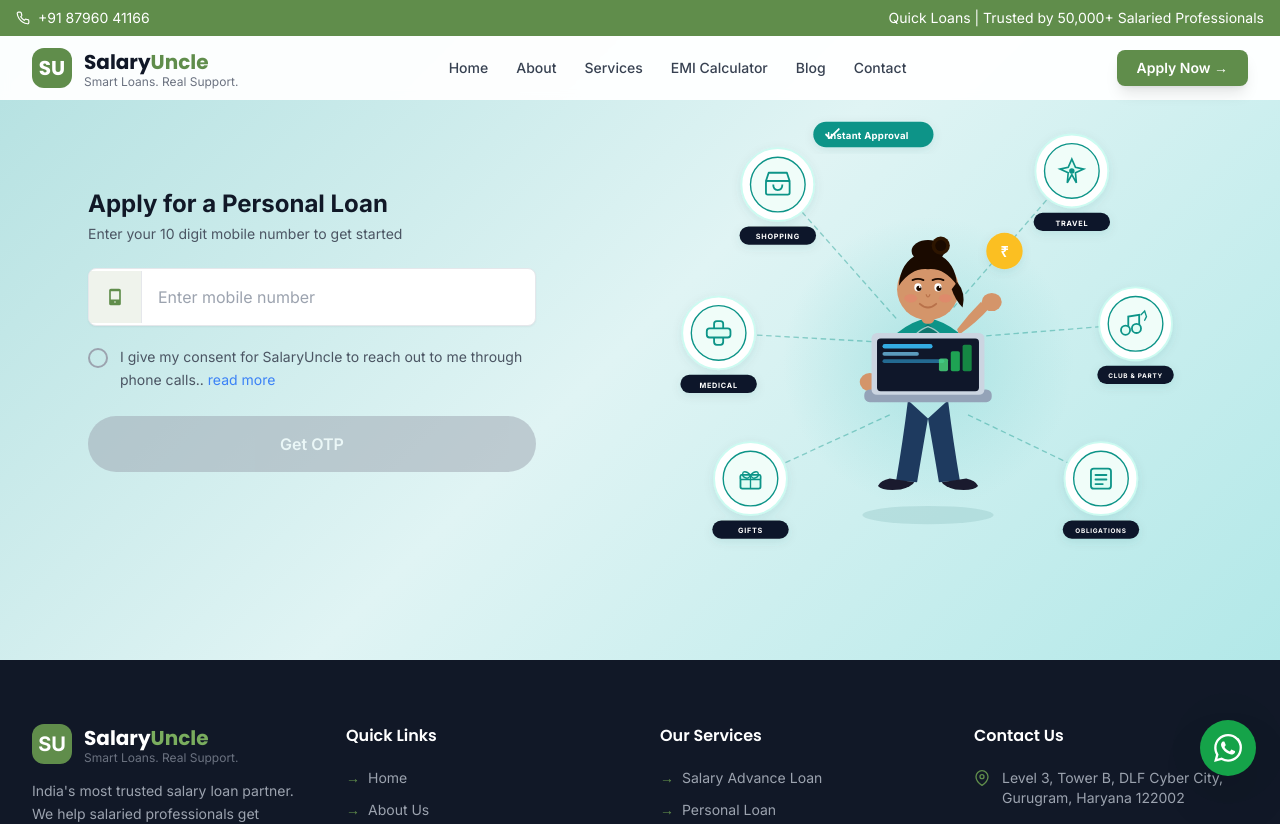
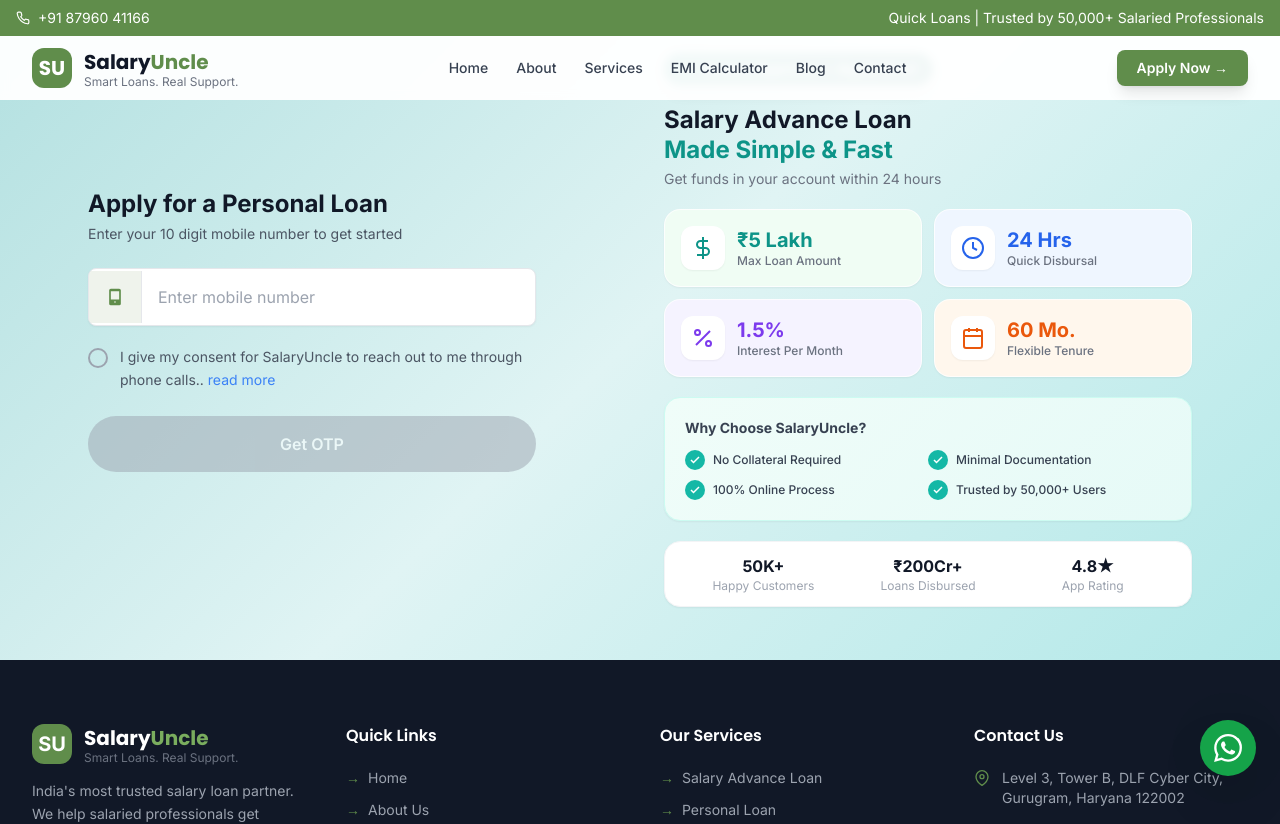
Before and after one commit to lakshaymehra-pixel/Salaryuncle, a React (Vite) app: page /apply in a window 1280 px wide. Shown: the top 824 px of the page. Built offline with nearby package versions, Linux system fonts and the light colour scheme.

Commit message:
feat: replace SVG graphic with attractive stats cards, features checklist, trust bar on apply page

```diff
--- a/src/pages/Apply.jsx
+++ b/src/pages/Apply.jsx
@@ -3,169 +3,96 @@
 import toast from 'react-hot-toast';
 
 // ── Right side graphic ────────────────────────────────────
-function NodeIcon({ id, cx, cy }) {
-  const s = 13; // icon half-size
-  switch(id) {
-    case 'shopping': return (
-      <g>
-        <path d={`M${cx-s} ${cy-4} L${cx-s+3} ${cy-s} L${cx+s-3} ${cy-s} L${cx+s} ${cy-4} Z`} stroke="#0d9488" strokeWidth="2" fill="none" strokeLinejoin="round"/>
-        <rect x={cx-s} y={cy-4} width={s*2} height={s+2} rx="2" stroke="#0d9488" strokeWidth="2" fill="none"/>
-        <path d={`M${cx-5} ${cy} Q${cx-5} ${cy+6} ${cx} ${cy+6} Q${cx+5} ${cy+6} ${cx+5} ${cy}`} stroke="#0d9488" strokeWidth="2" fill="none"/>
-      </g>
-    );
-    case 'travel': return (
-      <g>
-        <path d={`M${cx} ${cy-s} L${cx+4} ${cy-4} L${cx+s} ${cy-2} L${cx+4} ${cy+2} L${cx+5} ${cy+s} L${cx} ${cy+4} L${cx-5} ${cy+s} L${cx-4} ${cy+2} L${cx-s} ${cy-2} L${cx-4} ${cy-4} Z`} stroke="#0d9488" strokeWidth="1.8" fill="#e0fdf4"/>
-        <circle cx={cx} cy={cy} r="3" fill="#0d9488"/>
-      </g>
-    );
-    case 'medical': return (
-      <g>
-        <rect x={cx-5} y={cy-s} width="10" height={s*2} rx="3" fill="#e0fdf4" stroke="#0d9488" strokeWidth="2"/>
-        <rect x={cx-s} y={cy-5} width={s*2} height="10" rx="3" fill="#e0fdf4" stroke="#0d9488" strokeWidth="2"/>
-      </g>
-    );
-    case 'club': return (
-      <g>
-        <path d={`M${cx-8} ${cy+4} L${cx-8} ${cy-8} L${cx+4} ${cy-10} L${cx+4} ${cy+2}`} stroke="#0d9488" strokeWidth="2" fill="none"/>
-        <circle cx={cx-11} cy={cy+7} r="5" stroke="#0d9488" strokeWidth="2" fill="#e0fdf4"/>
-        <circle cx={cx+1} cy={cy+5} r="5" stroke="#0d9488" strokeWidth="2" fill="#e0fdf4"/>
-        <path d={`M${cx+6} ${cy-10} L${cx+10} ${cy-14} L${cx+12} ${cy-8} L${cx+10} ${cy-4}`} stroke="#0d9488" strokeWidth="1.5" strokeLinecap="round" fill="none"/>
-      </g>
-    );
-    case 'gifts': return (
-      <g>
-        <rect x={cx-s+2} y={cy-4} width={(s-2)*2} height={s+2} rx="2" stroke="#0d9488" strokeWidth="2" fill="#e0fdf4"/>
-        <rect x={cx-s+2} y={cy-4} width={(s-2)*2} height="5" rx="1" stroke="#0d9488" strokeWidth="1.5" fill="#ccfbf1"/>
-        <line x1={cx} y1={cy-4} x2={cx} y2={cy+s-2} stroke="#0d9488" strokeWidth="1.5"/>
-        <path d={`M${cx} ${cy-4} Q${cx-5} ${cy-9} ${cx-8} ${cy-7} Q${cx-10} ${cy-3} ${cx-6} ${cy-1} Q${cx-2} ${cy+1} ${cx} ${cy-4}`} stroke="#0d9488" strokeWidth="1.5" fill="none"/>
-        <path d={`M${cx} ${cy-4} Q${cx+5} ${cy-9} ${cx+8} ${cy-7} Q${cx+10} ${cy-3} ${cx+6} ${cy-1} Q${cx+2} ${cy+1} ${cx} ${cy-4}`} stroke="#0d9488" strokeWidth="1.5" fill="none"/>
-      </g>
-    );
-    case 'obligations': return (
-      <g>
-        <rect x={cx-s+2} y={cy-s+2} width={(s-2)*2} height={(s-2)*2} rx="3" stroke="#0d9488" strokeWidth="2" fill="#e0fdf4"/>
-        <line x1={cx-6} y1={cy-4} x2={cx+6} y2={cy-4} stroke="#0d9488" strokeWidth="2" strokeLinecap="round"/>
-        <line x1={cx-6} y1={cy+1} x2={cx+6} y2={cy+1} stroke="#0d9488" strokeWidth="2" strokeLinecap="round"/>
-        <line x1={cx-6} y1={cy+6} x2={cx+2} y2={cy+6} stroke="#0d9488" strokeWidth="2" strokeLinecap="round"/>
-      </g>
-    );
-    default: return null;
-  }
-}
+function RightGraphic() {
+  const stats = [
+    { value: '₹5 Lakh', label: 'Max Loan Amount', color: '#0d9488', bg: '#f0fdf4', icon: (
+      <svg viewBox="0 0 24 24" className="w-6 h-6" fill="none" stroke="#0d9488" strokeWidth="2"><line x1="12" y1="1" x2="12" y2="23"/><path d="M17 5H9.5a3.5 3.5 0 000 7h5a3.5 3.5 0 010 7H6"/></svg>
+    )},
+    { value: '24 Hrs', label: 'Quick Disbursal', color: '#2563eb', bg: '#eff6ff', icon: (
+      <svg viewBox="0 0 24 24" className="w-6 h-6" fill="none" stroke="#2563eb" strokeWidth="2"><circle cx="12" cy="12" r="10"/><polyline points="12 6 12 12 16 14"/></svg>
+    )},
+    { value: '1.5%', label: 'Interest Per Month', color: '#7c3aed', bg: '#f5f3ff', icon: (
+      <svg viewBox="0 0 24 24" className="w-6 h-6" fill="none" stroke="#7c3aed" strokeWidth="2"><line x1="19" y1="5" x2="5" y2="19"/><circle cx="6.5" cy="6.5" r="2.5"/><circle cx="17.5" cy="17.5" r="2.5"/></svg>
+    )},
+    { value: '60 Mo.', label: 'Flexible Tenure', color: '#ea580c', bg: '#fff7ed', icon: (
+      <svg viewBox="0 0 24 24" className="w-6 h-6" fill="none" stroke="#ea580c" strokeWidth="2"><rect x="3" y="4" width="18" height="18" rx="2"/><line x1="16" y1="2" x2="16" y2="6"/><line x1="8" y1="2" x2="8" y2="6"/><line x1="3" y1="10" x2="21" y2="10"/></svg>
+    )},
+  ];
 
-function RightGraphic() {
-  const nodes = [
-    { id:'shopping',    cx: 125, cy: 105, label: 'SHOPPING',    lx: 255, ly: 252 },
-    { id:'travel',      cx: 448, cy:  90, label: 'TRAVEL',       lx: 318, ly: 240 },
-    { id:'medical',     cx:  60, cy: 268, label: 'MEDICAL',      lx: 238, ly: 278 },
-    { id:'club',        cx: 518, cy: 258, label: 'CLUB & PARTY', lx: 344, ly: 272 },
-    { id:'gifts',       cx:  95, cy: 428, label: 'GIFTS',        lx: 248, ly: 358 },
-    { id:'obligations', cx: 480, cy: 428, label: 'OBLIGATIONS',  lx: 334, ly: 358 },
+  const features = [
+    { icon: '✓', text: 'No Collateral Required' },
+    { icon: '✓', text: 'Minimal Documentation' },
+    { icon: '✓', text: '100% Online Process' },
+    { icon: '✓', text: 'Trusted by 50,000+ Users' },
   ];
 
   return (
-    <div className="relative w-full flex items-center justify-center select-none" style={{minHeight:'520px'}}>
-      <svg viewBox="0 0 580 530" className="w-full max-w-xl" fill="none" xmlns="http://www.w3.org/2000/svg">
-        <defs>
-          <radialGradient id="glowBg" cx="50%" cy="50%" r="50%">
-            <stop offset="0%" stopColor="#7dd3d3" stopOpacity="0.45"/>
-            <stop offset="100%" stopColor="#7dd3d3" stopOpacity="0"/>
-          </radialGradient>
-          <filter id="nodeShadow" x="-25%" y="-25%" width="150%" height="150%">
-            <feDropShadow dx="0" dy="3" stdDeviation="5" floodColor="#0a5c5c" floodOpacity="0.1"/>
-          </filter>
-        </defs>
+    <div className="w-full select-none space-y-5">
 
-        {/* Background glow */}
-        <ellipse cx="290" cy="300" rx="160" ry="160" fill="url(#glowBg)"/>
+      {/* Top badge */}
+      <div className="flex items-center gap-2">
+        <span className="inline-flex items-center gap-2 px-4 py-1.5 rounded-full text-sm font-bold text-white shadow-lg"
+          style={{background:'linear-gradient(135deg,#0d9488,#0f766e)'}}>
+          <svg viewBox="0 0 24 24" className="w-4 h-4" fill="none" stroke="white" strokeWidth="2.5"><polyline points="20 6 9 17 4 12"/></svg>
+          Instant Approval — Apply Now!
+        </span>
+      </div>
 
-        {/* Connecting dashed lines */}
-        {nodes.map((n, i) => (
-          <line key={i} x1={n.lx} y1={n.ly} x2={n.cx} y2={n.cy}
-            stroke="#0d9488" strokeWidth="1.5" strokeDasharray="6 4" opacity="0.4"/>
+      {/* Heading */}
+      <div>
+        <h2 className="text-2xl font-extrabold text-gray-900 leading-tight">
+          Salary Advance Loan<br/>
+          <span style={{color:'#0d9488'}}>Made Simple & Fast</span>
+        </h2>
+        <p className="text-gray-500 text-sm mt-1">Get funds in your account within 24 hours</p>
+      </div>
+
+      {/* 4 stat cards */}
+      <div className="grid grid-cols-2 gap-3">
+        {stats.map((s) => (
+          <div key={s.label} className="rounded-2xl p-4 flex items-center gap-3 shadow-sm border border-white/80"
+            style={{background: s.bg}}>
+            <div className="w-11 h-11 rounded-xl flex items-center justify-center bg-white shadow-sm flex-shrink-0">
+              {s.icon}
+            </div>
+            <div>
+              <p className="text-xl font-extrabold leading-tight" style={{color: s.color}}>{s.value}</p>
+              <p className="text-xs text-gray-500 font-medium leading-tight">{s.label}</p>
+            </div>
+          </div>
         ))}
+      </div>
 
-        {/* ── PERSON ── */}
-        <ellipse cx="290" cy="468" rx="72" ry="10" fill="#93c5c5" opacity="0.4"/>
+      {/* Feature checklist */}
+      <div className="rounded-2xl p-5 border border-teal-100 shadow-sm"
+        style={{background:'linear-gradient(135deg,#f0fdf9,#e6faf7)'}}>
+        <p className="text-sm font-bold text-gray-700 mb-3">Why Choose SalaryUncle?</p>
+        <div className="grid grid-cols-2 gap-y-2.5">
+          {features.map((f) => (
+            <div key={f.text} className="flex items-center gap-2">
+              <span className="w-5 h-5 rounded-full bg-teal-500 flex items-center justify-center flex-shrink-0">
+                <svg viewBox="0 0 24 24" className="w-3 h-3" fill="none" stroke="white" strokeWidth="3"><polyline points="20 6 9 17 4 12"/></svg>
+              </span>
+              <span className="text-xs text-gray-700 font-medium">{f.text}</span>
+            </div>
+          ))}
+        </div>
+      </div>
 
-        {/* Legs */}
-        <path d="M268 342 Q262 390 255 430 L278 432 Q285 390 290 362Z" fill="#1e3a5f"/>
-        <path d="M312 342 Q318 390 325 430 L302 432 Q295 390 290 362Z" fill="#1e3a5f"/>
-        {/* Shoes */}
-        <path d="M248 428 Q238 430 235 436 Q240 442 260 440 Q272 437 275 432Z" fill="#1a1a2e"/>
-        <path d="M332 428 Q342 430 345 436 Q340 442 320 440 Q308 437 305 432Z" fill="#1a1a2e"/>
+      {/* Trust bar */}
+      <div className="flex items-center justify-between px-4 py-3 rounded-2xl bg-white shadow-sm border border-gray-100">
+        {[
+          { val: '50K+', lbl: 'Happy Customers' },
+          { val: '₹200Cr+', lbl: 'Loans Disbursed' },
+          { val: '4.8★', lbl: 'App Rating' },
+        ].map((t, i) => (
+          <div key={i} className="text-center flex-1">
+            <p className="text-base font-extrabold text-gray-900">{t.val}</p>
+            <p className="text-xs text-gray-400">{t.lbl}</p>
+          </div>
+        ))}
+      </div>
 
-        {/* Torso */}
-        <path d="M256 268 Q248 308 246 342 L334 342 Q332 308 324 268 Q307 254 290 252 Q273 254 256 268Z" fill="#0d9488"/>
-        <path d="M276 270 L290 258 L304 270 L300 295 L280 295Z" fill="#0f766e"/>
-        <path d="M276 270 Q283 263 290 261 Q297 263 304 270" stroke="white" strokeWidth="1.5" fill="none" opacity="0.6"/>
-
-        {/* Arms */}
-        <path d="M256 272 Q236 292 226 318 L240 320 Q246 300 258 280Z" fill="#d4956a"/>
-        <ellipse cx="226" cy="322" rx="11" ry="10" fill="#d4956a"/>
-        <path d="M324 270 Q344 256 358 240 L348 234 Q334 248 322 264Z" fill="#d4956a"/>
-        <ellipse cx="360" cy="234" rx="11" ry="10" fill="#d4956a"/>
-
-        {/* Neck + Head */}
-        <rect x="283" y="242" width="14" height="16" rx="6" fill="#d4956a"/>
-        <circle cx="290" cy="220" r="34" fill="#d4956a"/>
-
-        {/* Hair */}
-        <path d="M258 216 Q260 184 290 178 Q320 184 322 216 Q308 196 290 198 Q272 196 258 216Z" fill="#1a0a00"/>
-        <ellipse cx="290" cy="178" rx="18" ry="12" fill="#1a0a00"/>
-        <circle cx="304" cy="172" r="10" fill="#2d1500"/>
-        <circle cx="304" cy="172" r="6" fill="#1a0a00"/>
-        <path d="M322 212 Q332 224 328 240 Q320 232 316 220Z" fill="#1a0a00"/>
-
-        {/* Face */}
-        <ellipse cx="279" cy="218" rx="4" ry="4.5" fill="white"/>
-        <ellipse cx="301" cy="218" rx="4" ry="4.5" fill="white"/>
-        <circle cx="280" cy="219" r="2.8" fill="#1a0a00"/>
-        <circle cx="302" cy="219" r="2.8" fill="#1a0a00"/>
-        <circle cx="281" cy="217.5" r="1" fill="white"/>
-        <circle cx="303" cy="217.5" r="1" fill="white"/>
-        <path d="M273 210 Q279 207 285 210" stroke="#1a0a00" strokeWidth="2" strokeLinecap="round"/>
-        <path d="M295 210 Q301 207 307 210" stroke="#1a0a00" strokeWidth="2" strokeLinecap="round"/>
-        <path d="M288 226 Q290 231 292 226" stroke="#b8714a" strokeWidth="1.3" strokeLinecap="round"/>
-        <path d="M281 236 Q290 244 299 236" stroke="#b8714a" strokeWidth="2" fill="none" strokeLinecap="round"/>
-        <ellipse cx="271" cy="230" rx="7" ry="4.5" fill="#f87171" opacity="0.28"/>
-        <ellipse cx="309" cy="230" rx="7" ry="4.5" fill="#f87171" opacity="0.28"/>
-
-        {/* Laptop */}
-        <rect x="220" y="330" width="140" height="14" rx="6" fill="#94a3b8"/>
-        <rect x="228" y="268" width="124" height="68" rx="6" fill="#cbd5e1"/>
-        <rect x="234" y="274" width="112" height="58" rx="4" fill="#0f172a"/>
-        <rect x="240" y="280" width="55" height="5" rx="2.5" fill="#38bdf8" opacity="0.9"/>
-        <rect x="240" y="289" width="40" height="4" rx="2" fill="#7dd3fc" opacity="0.7"/>
-        <rect x="240" y="297" width="68" height="4" rx="2" fill="#38bdf8" opacity="0.5"/>
-        <rect x="302" y="296" width="10" height="14" rx="2" fill="#4ade80" opacity="0.8"/>
-        <rect x="315" y="288" width="10" height="22" rx="2" fill="#22c55e" opacity="0.8"/>
-        <rect x="328" y="281" width="10" height="29" rx="2" fill="#16a34a" opacity="0.8"/>
-
-        {/* ── CATEGORY NODES ── */}
-        {nodes.map((n) => (
-          <g key={n.id} filter="url(#nodeShadow)">
-            <circle cx={n.cx} cy={n.cy} r="40" fill="white" stroke="#ccfbf1" strokeWidth="2"/>
-            <circle cx={n.cx} cy={n.cy} r="30" fill="#f0fdf9" stroke="#0d9488" strokeWidth="1.5"/>
-            <NodeIcon id={n.id} cx={n.cx} cy={n.cy} />
-            <rect x={n.cx - 42} y={n.cy + 46} width="84" height="20" rx="10" fill="#0f172a"/>
-            <text x={n.cx} y={n.cy + 60} textAnchor="middle" fill="white"
-              fontSize={n.label.length > 8 ? "7" : "8"} fontWeight="700"
-              letterSpacing="0.8" fontFamily="Inter,sans-serif">{n.label}</text>
-          </g>
-        ))}
-
-        {/* Rupee badge */}
-        <circle cx="374" cy="178" r="20" fill="#fbbf24" filter="url(#nodeShadow)"/>
-        <text x="374" y="185" textAnchor="middle" fill="white" fontSize="16" fontWeight="900" fontFamily="Arial,sans-serif">&#8377;</text>
-
-        {/* Approval badge */}
-        <rect x="164" y="36" width="132" height="28" rx="14" fill="#0d9488" filter="url(#nodeShadow)"/>
-        <path d="M178 50 L182 54 L192 44" stroke="white" strokeWidth="2" strokeLinecap="round" strokeLinejoin="round"/>
-        <text x="224" y="55" textAnchor="middle" fill="white" fontSize="10.5" fontWeight="700" letterSpacing="0.3" fontFamily="Inter,sans-serif">Instant Approval</text>
-
-      </svg>
     </div>
   );
 }
```
